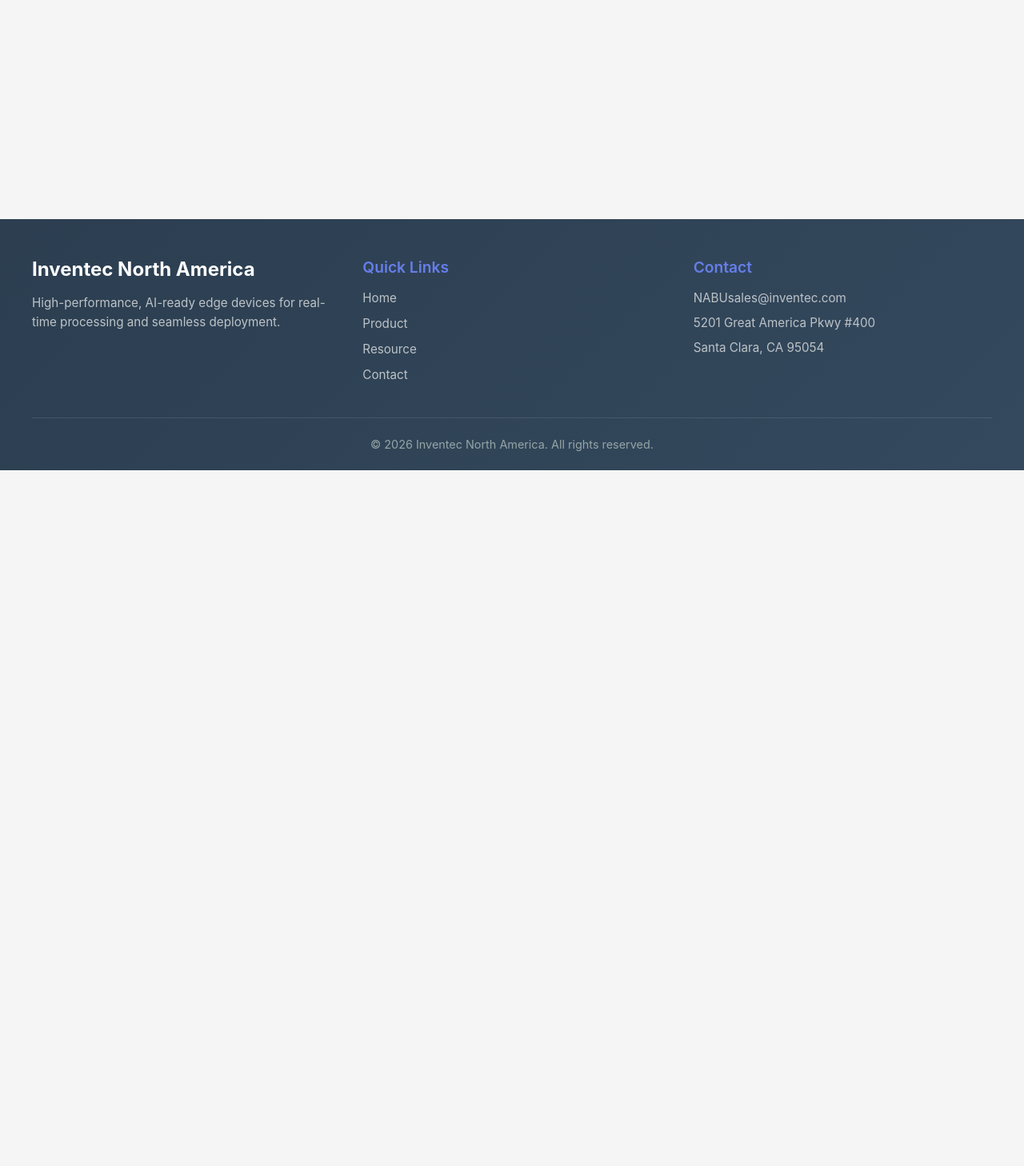
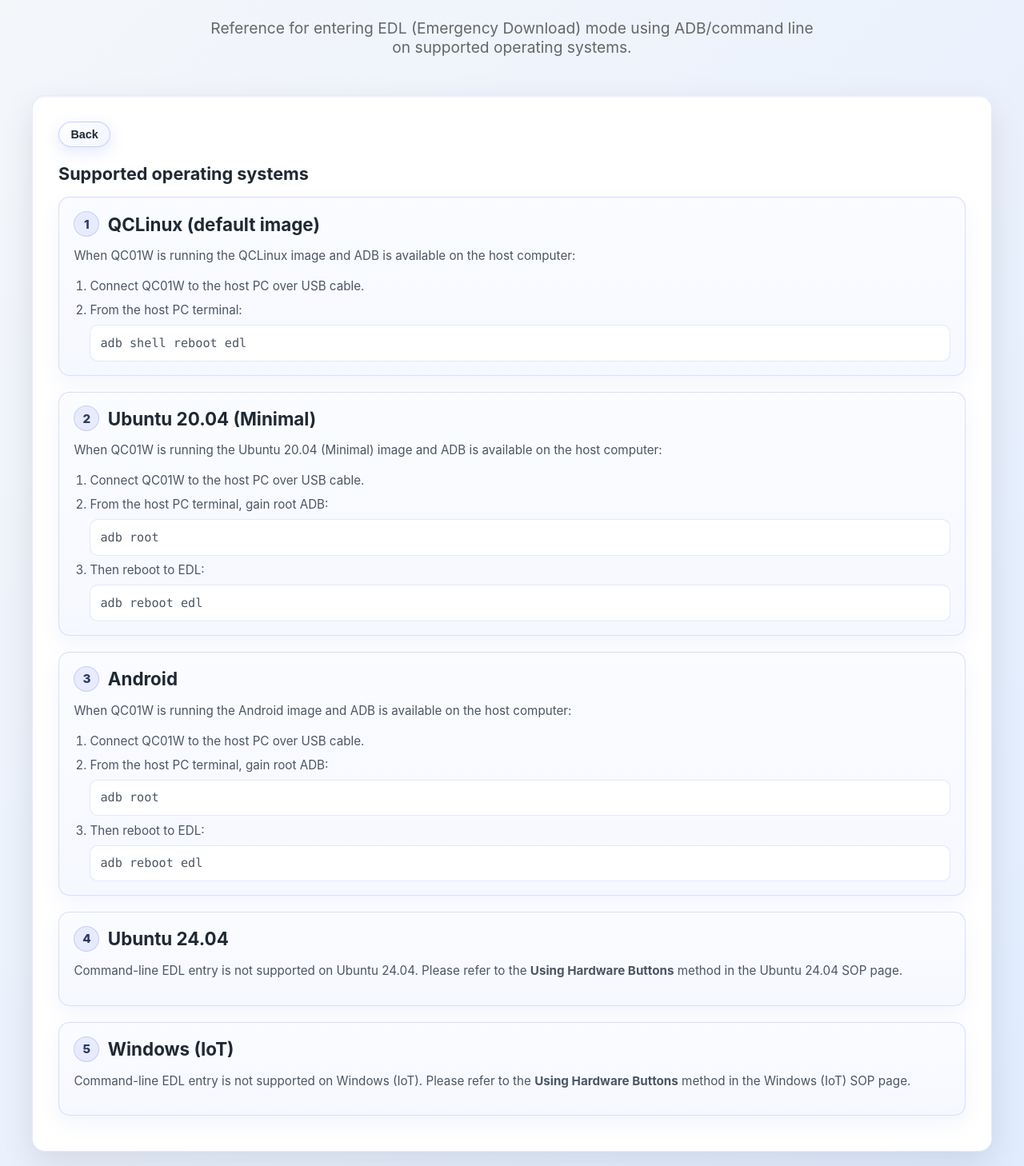
Before and after one commit to Kaiwei0323/NABD-website, a React (Vite) app: page /developer/qc01w/edl/command-line in a window 1280 px wide. Shown: the part 212-1670 px from the top of the page at 80% size. Before the commit the page ends 800 px from the top, so only its background shows below. Built offline with nearby package versions, Linux system fonts and the light colour scheme.

Commit message:
add using command line to enter edl mode page

```diff
--- a/src/App.jsx
+++ b/src/App.jsx
@@ -16,6 +16,7 @@
 import QC01WReflashQCLinux from './pages/developer/qc01w/QC01WReflashQCLinux'
 import QC01WReflashAndroid from './pages/developer/qc01w/QC01WReflashAndroid'
 import QC01WReflashWindowsIot from './pages/developer/qc01w/QC01WReflashWindowsIot'
+import QC01WEdlCommandLine from './pages/developer/qc01w/QC01WEdlCommandLine'
 import NcoxNconReflash from './pages/developer/nvidia/NcoxNconReflash'
 import PsoxPsonReflash from './pages/developer/nvidia/PsoxPsonReflash'
 import UconReflash from './pages/developer/nvidia/UconReflash'
@@ -39,6 +40,7 @@
               <Route path="/developer/qc01w/reflash/qclinux" element={<QC01WReflashQCLinux />} />
               <Route path="/developer/qc01w/reflash/android" element={<QC01WReflashAndroid />} />
               <Route path="/developer/qc01w/reflash/windows-iot" element={<QC01WReflashWindowsIot />} />
+              <Route path="/developer/qc01w/edl/command-line" element={<QC01WEdlCommandLine />} />
               <Route path="/developer/nvidia/ncox-ncon/:jetpack/:method" element={<NcoxNconReflash />} />
               <Route path="/developer/nvidia/psox-pson/:jetpack/:method" element={<PsoxPsonReflash />} />
               <Route path="/developer/nvidia/ucon/:jetpack/:method" element={<UconReflash />} />
--- a/src/pages/Developer.jsx
+++ b/src/pages/Developer.jsx
@@ -6,7 +6,7 @@
   const qc01w = useMemo(
     () => ({
       id: 'qc01w-reflash',
-      title: 'QC01W – Reflash Image',
+      title: 'QC01W',
       description: 'Select an operating system to view the reflashing SOP.',
       osOptions: [
         {
--- /dev/null
+++ b/src/pages/developer/qc01w/QC01WEdlCommandLine.jsx
@@ -0,0 +1,109 @@
+import { Link, useNavigate } from 'react-router-dom'
+import '../../Developer.css'
+
+const QC01WEdlCommandLine = () => {
+  const navigate = useNavigate()
+
+  return (
+    <div className="developer-page">
+      <div className="developer-container">
+        <h1>QC01W – Enter EDL via command line</h1>
+        <p className="developer-subtitle">
+          Reference for entering EDL (Emergency Download) mode using ADB/command line on supported operating
+          systems.
+        </p>
+
+        <div className="developer-card">
+          <button
+            type="button"
+            className="dev-back-link"
+            onClick={() => navigate(-1)}
+          >
+            Back
+          </button>
+
+          <h2 className="dev-sop-page-title">Supported operating systems</h2>
+
+          <div className="dev-sop-stack">
+            <div className="dev-sop-block">
+              <h3 className="dev-sop-block-title">QCLinux (default image)</h3>
+              <p className="dev-sop-block-text">
+                When QC01W is running the QCLinux image and ADB is available on the host computer:
+              </p>
+              <ol className="dev-sop-steps">
+                <li>Connect QC01W to the host PC over USB cable.</li>
+                <li>From the host PC terminal:
+                  <div className="dev-sop-inline-code">
+                    <code>adb shell reboot edl</code>
+                  </div>
+                </li>
+              </ol>
+            </div>
+
+            <div className="dev-sop-block">
+              <h3 className="dev-sop-block-title">Ubuntu 20.04 (Minimal)</h3>
+              <p className="dev-sop-block-text">
+                When QC01W is running the Ubuntu 20.04 (Minimal) image and ADB is available on the host computer:
+              </p>
+              <ol className="dev-sop-steps">
+                <li>Connect QC01W to the host PC over USB cable.</li>
+                <li>
+                  From the host PC terminal, gain root ADB:
+                  <div className="dev-sop-inline-code">
+                    <code>adb root</code>
+                  </div>
+                </li>
+                <li>
+                  Then reboot to EDL:
+                  <div className="dev-sop-inline-code">
+                    <code>adb reboot edl</code>
+                  </div>
+                </li>
+              </ol>
+            </div>
+
+            <div className="dev-sop-block">
+              <h3 className="dev-sop-block-title">Android</h3>
+              <p className="dev-sop-block-text">
+                When QC01W is running the Android image and ADB is available on the host computer:
+              </p>
+              <ol className="dev-sop-steps">
+                <li>Connect QC01W to the host PC over USB cable.</li>
+                <li>
+                  From the host PC terminal, gain root ADB:
+                  <div className="dev-sop-inline-code">
+                    <code>adb root</code>
+                  </div>
+                </li>
+                <li>
+                  Then reboot to EDL:
+                  <div className="dev-sop-inline-code">
+                    <code>adb reboot edl</code>
+                  </div>
+                </li>
+              </ol>
+            </div>
+
+            <div className="dev-sop-block">
+              <h3 className="dev-sop-block-title">Ubuntu 24.04</h3>
+              <p className="dev-sop-block-text">
+                Command-line EDL entry is not supported on Ubuntu 24.04. Please refer to the{' '}
+                <strong>Using Hardware Buttons</strong> method in the Ubuntu 24.04 SOP page.
+              </p>
+            </div>
+
+            <div className="dev-sop-block">
+              <h3 className="dev-sop-block-title">Windows (IoT)</h3>
+              <p className="dev-sop-block-text">
+                Command-line EDL entry is not supported on Windows (IoT). Please refer to the{' '}
+                <strong>Using Hardware Buttons</strong> method in the Windows (IoT) SOP page.
+              </p>
+            </div>
+          </div>
+        </div>
+      </div>
+    </div>
+  )
+}
+
+export default QC01WEdlCommandLine
--- a/src/pages/developer/qc01w/QC01WReflashAndroid.jsx
+++ b/src/pages/developer/qc01w/QC01WReflashAndroid.jsx
@@ -1,5 +1,6 @@
 import QC01WReflashTemplate from './QC01WReflashTemplate'
 import SftpPassword from '../../../components/SftpPassword'
+import { Link } from 'react-router-dom'
 
 const QC01WReflashAndroid = () => {
   return (
@@ -18,11 +19,24 @@
 
       <div className="dev-sop-block">
         <h3 className="dev-sop-block-title">Enter EDL mode</h3>
-        <p className="dev-sop-block-text">
-          Press and hold the Recovery button (Fn2) with a SIM card eject tool, then plug in the power cable.
-          Keep holding the Fn2 button for 3 seconds. The indication light will remain dark blue, meaning QC01W
-          is in EDL mode.
-        </p>
+        <ol className="dev-sop-steps">
+          <li>
+            <strong>Option 1. Using the Command Line</strong>
+            <br />
+            • Refer to the command line instructions <Link to="/developer/qc01w/edl/command-line">here</Link>.
+          </li>
+          <li>
+            <strong>Option 2. Using Hardware Buttons</strong>
+            <br />
+            • Press and hold the Recovery button (Fn2) using a SIM card eject tool.
+            <br />
+            • While holding the button, plug in the power cable.
+            <br />
+            • Continue holding the Fn2 button for about 3 seconds, then release it.
+            <br />
+            • The indicator light will remain dark blue, indicating that the QC01W is in EDL mode.
+          </li>
+        </ol>
         <img
           className="dev-sop-image"
           src="/image/qc01w/recovery_button.png"
--- a/src/pages/developer/qc01w/QC01WReflashQCLinux.jsx
+++ b/src/pages/developer/qc01w/QC01WReflashQCLinux.jsx
@@ -1,5 +1,6 @@
 import QC01WReflashTemplate from './QC01WReflashTemplate'
 import SftpPassword from '../../../components/SftpPassword'
+import { Link } from 'react-router-dom'
 
 const QC01WReflashQCLinux = () => {
   return (
@@ -20,11 +21,24 @@
 
       <div className="dev-sop-block">
         <h3 className="dev-sop-block-title">Enter EDL mode</h3>
-        <p className="dev-sop-block-text">
-          Press and hold the Recovery button (Fn2) with a SIM card eject tool, then plug in the power cable.
-          Keep holding the Fn2 button for 3 seconds. The indication light will remain dark blue, meaning QC01W
-          is in EDL mode.
-        </p>
+        <ol className="dev-sop-steps">
+          <li>
+            <strong>Option 1. Using the Command Line</strong>
+            <br />
+            • Refer to the command line instructions <Link to="/developer/qc01w/edl/command-line">here</Link>.
+          </li>
+          <li>
+            <strong>Option 2. Using Hardware Buttons</strong>
+            <br />
+            • Press and hold the Recovery button (Fn2) using a SIM card eject tool.
+            <br />
+            • While holding the button, plug in the power cable.
+            <br />
+            •  Continue holding the Fn2 button for about 3 seconds, then release it.
+            <br />
+            • The indicator light will remain dark blue, indicating that the QC01W is in EDL mode.
+          </li>
+        </ol>
         <img
           className="dev-sop-image"
           src="/image/qc01w/recovery_button.png"
--- a/src/pages/developer/qc01w/QC01WReflashUbuntu2004Minimal.jsx
+++ b/src/pages/developer/qc01w/QC01WReflashUbuntu2004Minimal.jsx
@@ -1,5 +1,6 @@
 import QC01WReflashTemplate from './QC01WReflashTemplate'
 import SftpPassword from '../../../components/SftpPassword'
+import { Link } from 'react-router-dom'
 
 const QC01WReflashUbuntu2004Minimal = () => {
   return (
@@ -18,11 +19,24 @@
 
       <div className="dev-sop-block">
         <h3 className="dev-sop-block-title">Enter EDL mode</h3>
-        <p className="dev-sop-block-text">
-          Press and hold the Recovery button (Fn2) with a SIM card eject tool, then plug in the power cable.
-          Keep holding the Fn2 button for 3 seconds. The indication light will remain dark blue, meaning QC01W
-          is in EDL mode.
-        </p>
+        <ol className="dev-sop-steps">
+          <li>
+            <strong>Option 1. Using the Command Line</strong>
+            <br />
+            • Refer to the command line instructions <Link to="/developer/qc01w/edl/command-line">here</Link>.
+          </li>
+          <li>
+            <strong>Option 2. Using Hardware Buttons</strong>
+            <br />
+            • Press and hold the Recovery button (Fn2) using a SIM card eject tool.
+            <br />
+            • While holding the button, plug in the power cable.
+            <br />
+            • Continue holding the Fn2 button for about 3 seconds, then release it.
+            <br />
+            • The indicator light will remain dark blue, indicating that the QC01W is in EDL mode.
+          </li>
+        </ol>
         <img
           className="dev-sop-image"
           src="/image/qc01w/recovery_button.png"
--- a/src/pages/developer/qc01w/QC01WReflashUbuntu2404.jsx
+++ b/src/pages/developer/qc01w/QC01WReflashUbuntu2404.jsx
@@ -1,5 +1,6 @@
 import QC01WReflashTemplate from './QC01WReflashTemplate'
 import SftpPassword from '../../../components/SftpPassword'
+import { Link } from 'react-router-dom'
 
 const QC01WReflashUbuntu2404 = () => {
   return (
@@ -20,11 +21,24 @@
 
       <div className="dev-sop-block">
         <h3 className="dev-sop-block-title">Enter EDL mode</h3>
-        <p className="dev-sop-block-text">
-          Press and hold the Recovery button (Fn2) with a SIM card eject tool, then plug in the power cable.
-          Keep holding the Fn2 button for 3 seconds. The indication light will remain dark blue, meaning QC01W
-          is in EDL mode.
-        </p>
+        <ol className="dev-sop-steps">
+          <li>
+            <strong>Option 1. Using the Command Line</strong>
+            <br />
+            • Refer to the command line instructions <Link to="/developer/qc01w/edl/command-line">here</Link>.
+          </li>
+          <li>
+            <strong>Option 2. Using Hardware Buttons</strong>
+            <br />
+            • Press and hold the Recovery button (Fn2) using a SIM card eject tool.
+            <br />
+            • While holding the button, plug in the power cable.
+            <br />
+            • Continue holding the Fn2 button for about 3 seconds, then release it.
+            <br />
+            • The indicator light will remain dark blue, indicating that the QC01W is in EDL mode.
+          </li>
+        </ol>
         <img
           className="dev-sop-image"
           src="/image/qc01w/recovery_button.png"
--- a/src/pages/developer/qc01w/QC01WReflashWindowsIot.jsx
+++ b/src/pages/developer/qc01w/QC01WReflashWindowsIot.jsx
@@ -1,5 +1,6 @@
 import QC01WReflashTemplate from './QC01WReflashTemplate'
 import SftpPassword from '../../../components/SftpPassword'
+import { Link } from 'react-router-dom'
 
 const QC01WReflashWindowsIot = () => {
   return (
@@ -20,11 +21,24 @@
 
       <div className="dev-sop-block">
         <h3 className="dev-sop-block-title">Enter EDL mode</h3>
-        <p className="dev-sop-block-text">
-          Press and hold the Recovery button (Fn2) with a SIM card eject tool, then plug in the power cable.
-          Keep holding the Fn2 button for 3 seconds. The indication light will remain dark blue, meaning QC01W
-          is in EDL mode.
-        </p>
+        <ol className="dev-sop-steps">
+          <li>
+            <strong>Option 1. Using the Command Line</strong>
+            <br />
+            • Refer to the command line instructions <Link to="/developer/qc01w/edl/command-line">here</Link>.
+          </li>
+          <li>
+            <strong>Option 2. Using Hardware Buttons</strong>
+            <br />
+            • Press and hold the Recovery button (Fn2) using a SIM card eject tool.
+            <br />
+            • While holding the button, plug in the power cable.
+            <br />
+            • Continue holding the Fn2 button for about 3 seconds, then release it.
+            <br />
+            • The indicator light will remain dark blue, indicating that the QC01W is in EDL mode.
+          </li>
+        </ol>
         <img
           className="dev-sop-image"
           src="/image/qc01w/recovery_button.png"
```
Also changed, not shown: 1 other file (tests, documents, lock files or other folders).
